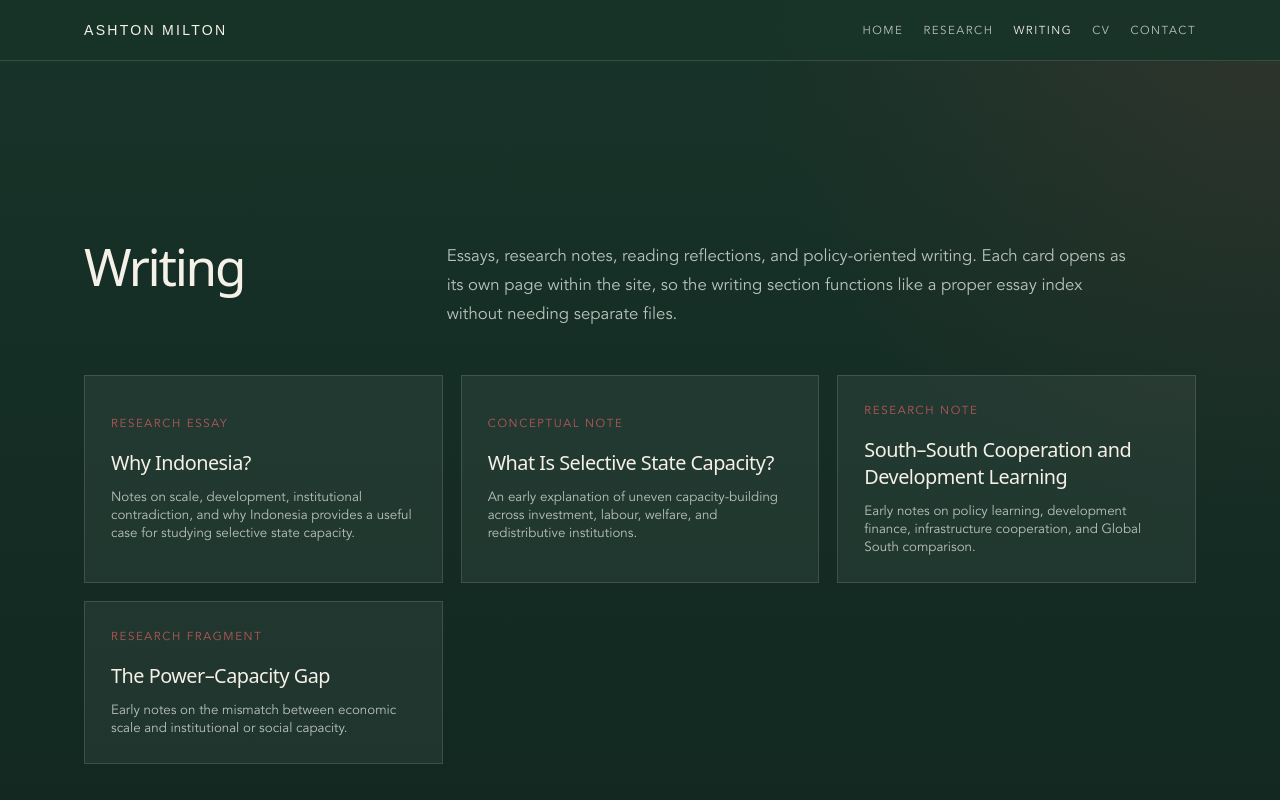
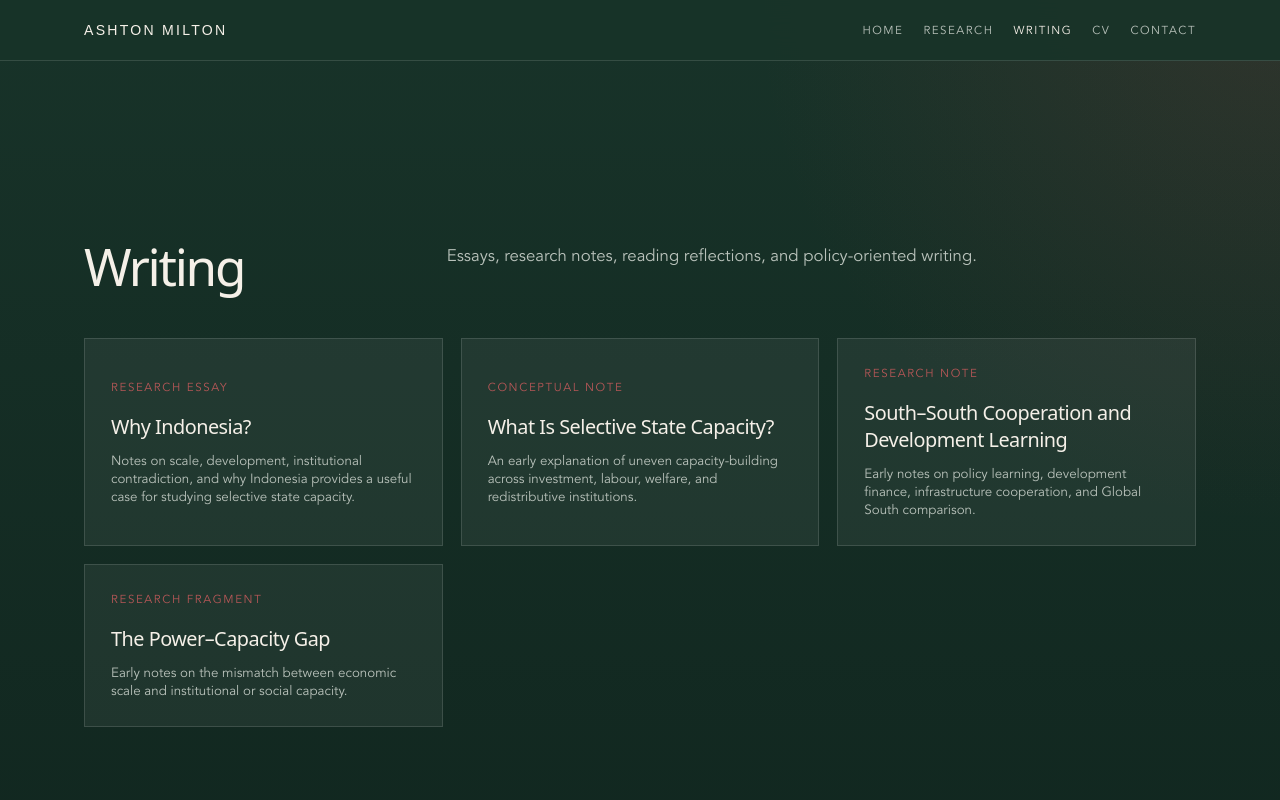
Before and after one commit to ashtonmilton/ashtonmilton-site, a plain HTML site: page index.html in a window 1280 px wide. Both pictures are taken after a click on the button "WRITING". Shown: the top 800 px of the page. Drawn offline with Linux system fonts and the light colour scheme; files whose address does not match are found by name; a web font is replaced by a local one.

Commit message:
Update index.html

```diff
--- a/index.html
+++ b/index.html
@@ -643,7 +643,7 @@
         <div class="section-header">
           <h2>Writing</h2>
           <p>
-            Essays, research notes, reading reflections, and policy-oriented writing. Each card opens as its own page within the site, so the writing section functions like a proper essay index without needing separate files.
+            Essays, research notes, reading reflections, and policy-oriented writing.
           </p>
         </div>
         <div id="essayGrid" class="grid-3"></div>
```
